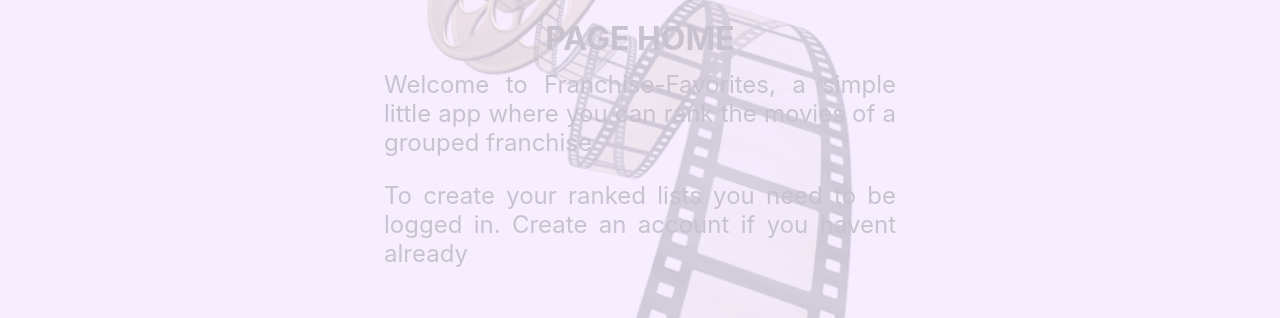
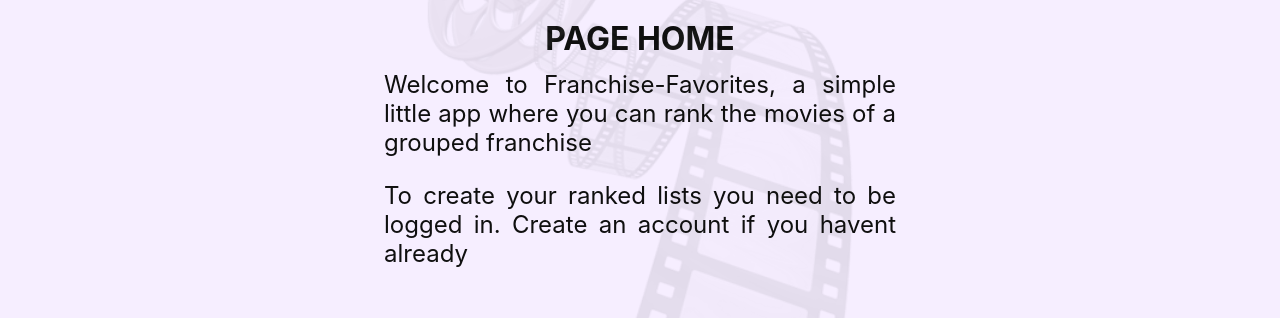
Before and after one commit to StevenJBurns/franchise-favorites, a React (Create React App) app in the folder client/: page / in a window 1280 px wide. Shown: the part 275-593 px from the top of the page. Built offline with nearby package versions, Linux system fonts and the light colour scheme; no server answers.

Commit message:
Changed CSS styling for PageHome to use the ::before pseudo to get the desired effect of opacity on background image while keeping content at opacity 1.0

```diff
--- a/client/src/components/pages/PageHome.css
+++ b/client/src/components/pages/PageHome.css
@@ -1,9 +1,17 @@
 #main-home {
+  position: relative;
+}
+
+#main-home::before {
+  content: "";
+  position: absolute;
+  top: 0; left: 0;
+  width: 100%; height: 100%;
   background: url("../../assets/film-reel.png");
-  background-position: center 40%;
+  background-position: center 90%;
   background-repeat: no-repeat;
   background-size: cover;
-  filter: sepia(1) opacity(0.2)
+  filter: opacity(0.1)
 }
 
 .p-home {
@@ -11,5 +19,6 @@
   max-width: 640px;
   margin: 12px auto;
   font-size: 24px;
-  text-align: justify
+  text-align: justify;
+  position: relative;
 }
```
